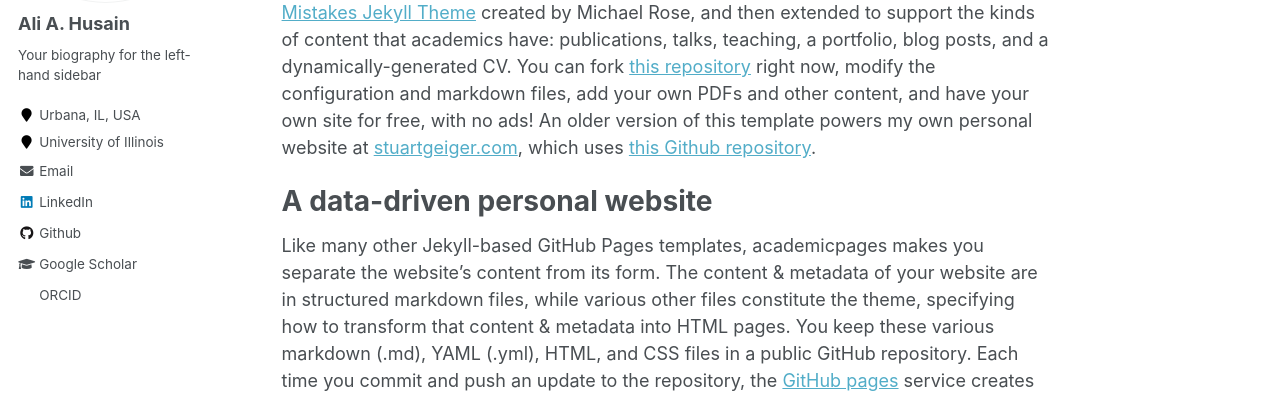
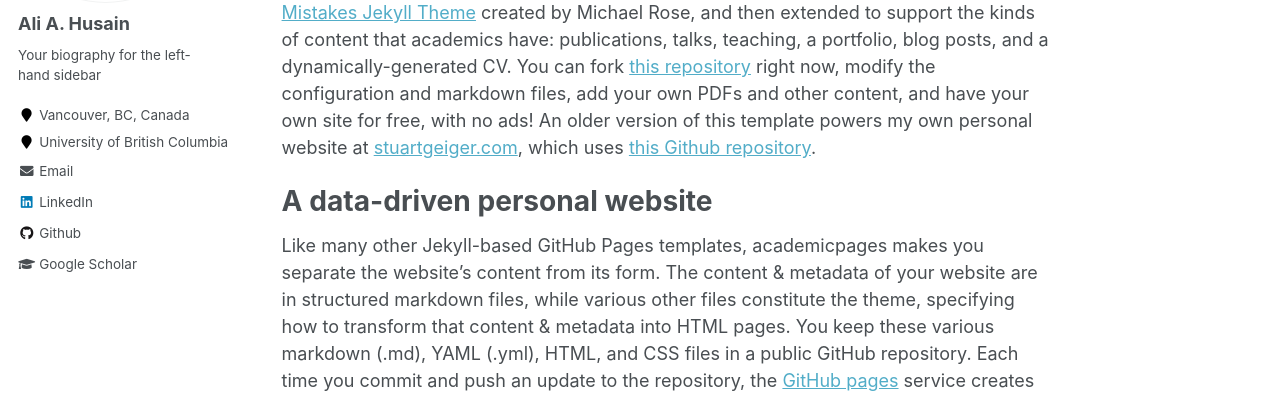
Before and after one commit to ahusain/ahusain.github.io, a Jekyll site: the page built from _pages/about.md, in a window 1280 px wide. Shown: the part 269-662 px from the top of the page. Built offline with Jekyll 4.4.1, drawn with Linux system fonts in a browser that asks for light colours; some web fonts are replaced.

Commit message:
Update _config.yml
UBC address

```diff
--- a/_config.yml
+++ b/_config.yml
@@ -11,7 +11,7 @@ title                    : "Ali Husain"
 title_separator          : "-"
 name                     : &name "Ali Abdullah Husain"
 description              : &description "personal description"
-url                      : https://www.aahusain.com # the base hostname & protocol for your site e.g. "https://mmistakes.github.io"
+url                      : https://www.aahusain.com  # the base hostname & protocol for your site e.g. "https://mmistakes.github.io"
 baseurl                  : "" # the subpath of your site, e.g. "/blog"
 repository               : "ahusain/ahusain.github.io"
 teaser                   :  # filename of teaser fallback teaser image placed in /images/, .e.g. "500x300.png"
@@ -83,11 +83,11 @@ author:
   name             : "Ali A. Husain"
   avatar           : "density_response_v2.png"
   bio              : "Your biography for the left-hand sidebar"
-  location         : "Urbana, IL, USA"
-  employer         : "University of Illinois"
+  location         : "Vancouver, BC, Canada"
+  employer         : "University of British Columbia"
   #pubmed           :
   googlescholar    : "https://scholar.google.com/citations?user=y80hcYYAAAAJ"
-  email            : "ahusain6 [AT] illinois [DOT] edu"
+  email            : "ali.husain [AT] ubc [DOT] ca"
   #researchgate     :  # example: "https://www.researchgate.net/profile/yourprofile"
   #uri              :
   #bitbucket        :
@@ -103,7 +103,7 @@ author:
   impactstory      : #"https://profiles.impactstory.org/u/xxxx-xxxx-xxxx-xxxx"
   #lastfm           :
   linkedin         : "https://www.linkedin.com/in/ali-husain-a82b858a/"
-  orcid            : "https://orcid.org/0000-0001-9865-9476"
+  orcid            : #"https://orcid.org/0000-0001-9865-9476"
   #pinterest        :
   #soundcloud       :
   #stackoverflow    : # https://stackoverflow.com/users/123456/username
```
